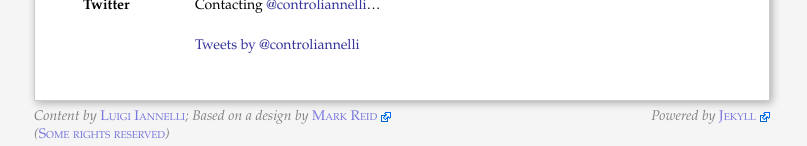
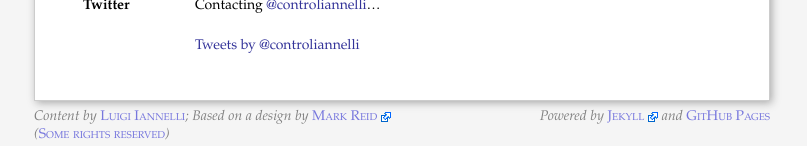
Before and after one commit to lianne/liane.github.io, a Jekyll site: the page built from index.markdown, in a window 1280 px wide. Shown: the part 1158-1304 px from the top of the page, without its empty margins (238-1045 px from the left). Built offline with Jekyll 4.4.1, drawn with Linux system fonts in a browser that asks for light colours; comment, search, counter and statistics services are not loaded.

Commit message:
Update default.html

```diff
--- a/_layouts/default.html
+++ b/_layouts/default.html
@@ -90,7 +90,7 @@
 		</span>
 		<span class="engine">
 			Powered by
-			<a href="http://jekyllrb.com" title="A static, minimalist CMS" rel="_blank">Jekyll</a>
+			<a href="http://jekyllrb.com" title="A static, minimalist CMS" rel="_blank">Jekyll</a> and <a href="https://pages.github.com">GitHub Pages</a>
 		</span>
 	</address>
   </div>
```
